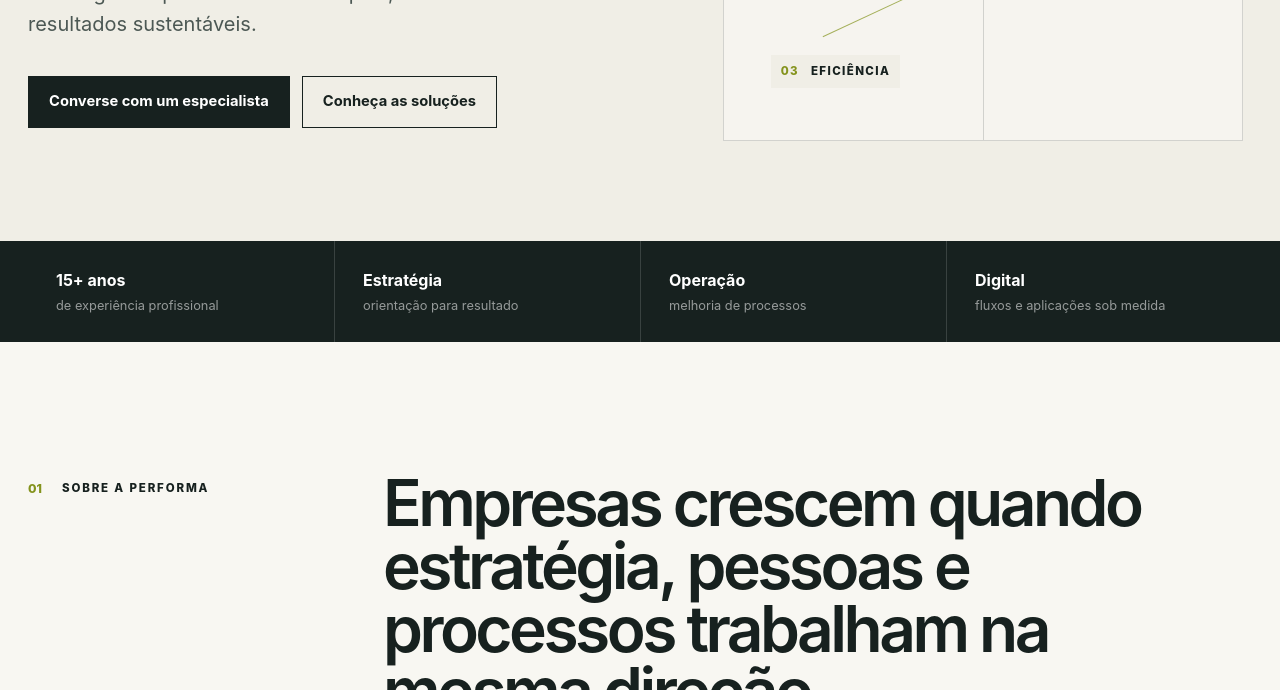
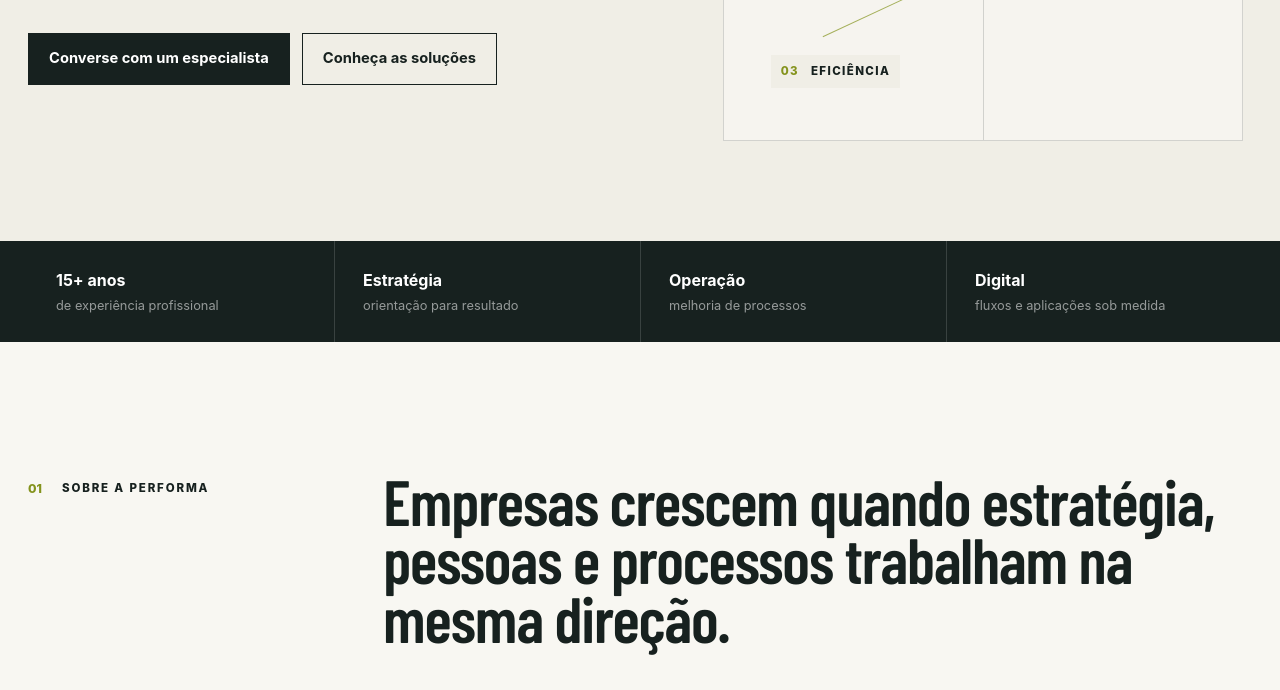
Before and after one commit to besteirogabriel/performa-inteligencia, a plain HTML site: page index.html in a window 1280 px wide. Shown: the part 567-1257 px from the top of the page. Drawn offline with nearby package versions, Linux system fonts and the light colour scheme.

Commit message:
Use distinctive Barlow Condensed display typography

```diff
--- a/index.html
+++ b/index.html
@@ -7,7 +7,11 @@
   <meta name="description" content="Performa Inteligência Organizacional. Estratégia, eficiência operacional e transformação para pequenas e médias empresas.">
   <title>Performa | Estratégia, eficiência e execução</title>
   <link rel="icon" href="assets/performa-symbol.svg" type="image/svg+xml">
+  <link rel="preconnect" href="https://fonts.googleapis.com">
+  <link rel="preconnect" href="https://fonts.gstatic.com" crossorigin>
+  <link href="https://fonts.googleapis.com/css2?family=Barlow+Condensed:wght@500;600;700&display=swap" rel="stylesheet">
   <link rel="stylesheet" href="styles.css">
+  <link rel="stylesheet" href="display-type.css">
 </head>
 <body>
   <header class="site-header" id="top">
```
